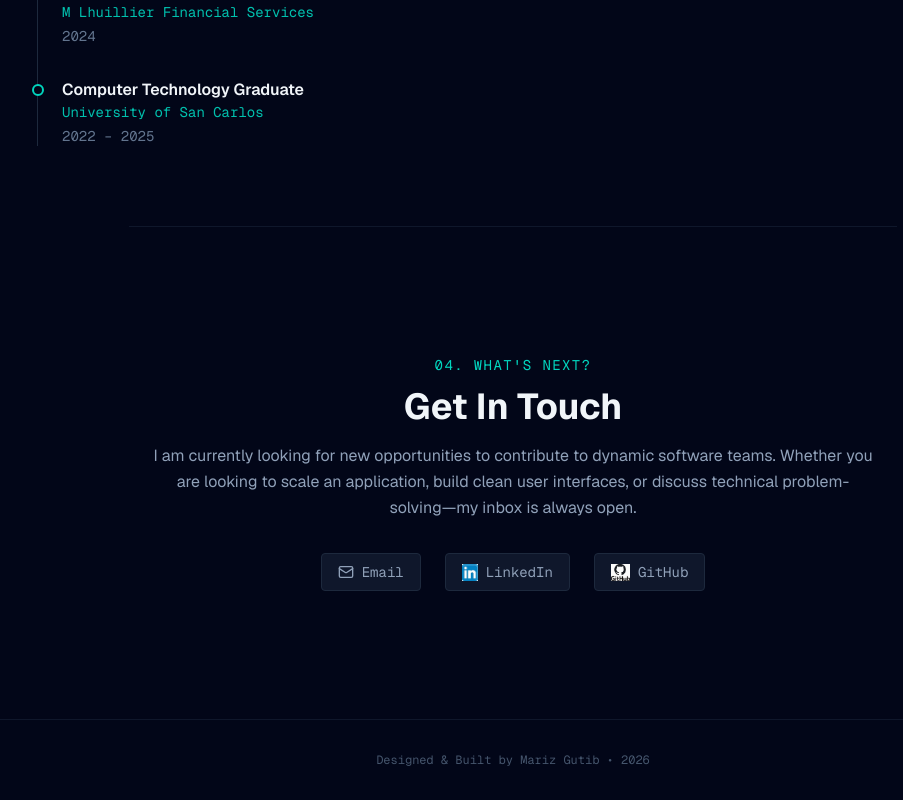
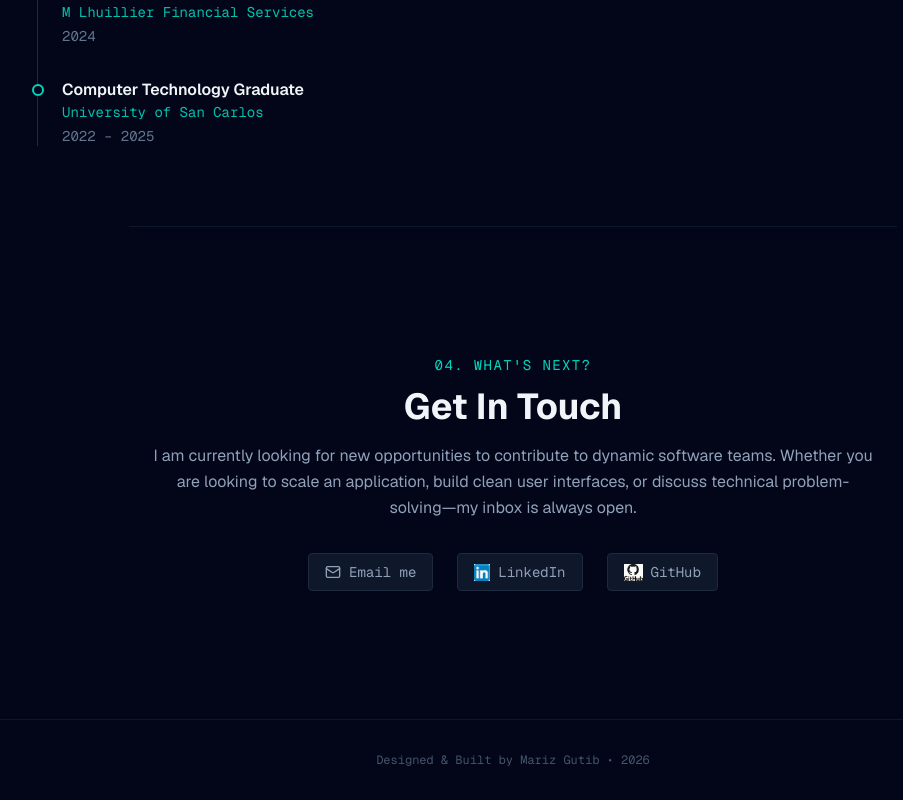
Before and after one commit to Mariz11/My_Portfolio, a Next.js app: page / in a window 1280 px wide. Shown: the part 2947-3747 px from the top of the page, without its empty margins (127-1030 px from the left). Built offline with nearby package versions, Linux system fonts and the light colour scheme.

Commit message:
updated email link

```diff
--- a/components/sections/Contact.tsx
+++ b/components/sections/Contact.tsx
@@ -10,11 +10,16 @@ type ContactLink = {
   external?: boolean;
 };
 
+const emailHref = siteConfig.email.includes("@gmail.com")
+  ? `https://mail.google.com/mail/u/0/?view=cm&fs=1&to=${siteConfig.email}&su=Contact%20from%20portfolio`
+  : `mailto:${siteConfig.email}?subject=Contact%20from%20portfolio`;
+
 const contactLinks: ContactLink[] = [
   {
-    label: "Email",
-    href: `mailto:${siteConfig.email}`,
+    label: "Email me",
+    href: emailHref,
     icon: <Mail size={16} />,
+    external: true,
   },
   {
     label: "LinkedIn",
--- a/lib/portfolio.ts
+++ b/lib/portfolio.ts
@@ -6,7 +6,7 @@ export const siteConfig = {
   title: "Software Developer",
   tagline: "Building fast, scalable web applications & digital experiences.",
   location: "Cebu-based",
-  email: "https://mail.google.com/mail/u/0/#inbox",
+  email: "marizmgutib@gmail.com",
   linkedin: "https://www.linkedin.com/in/mariz-gutib/",
   github: "https://github.com/yourusername",
 } as const;
```
Also changed, not shown: public/mariz.svg (deleted).
